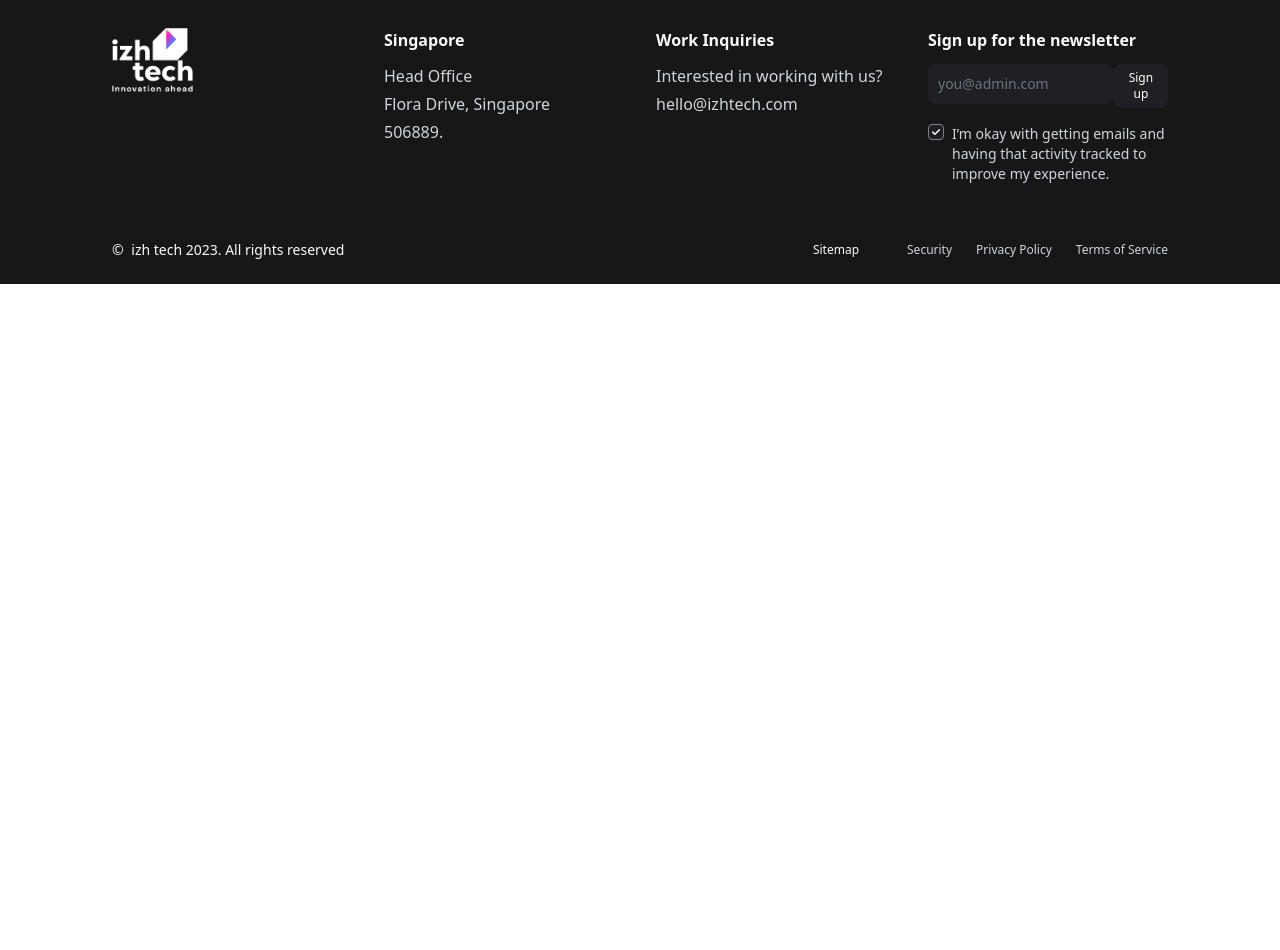
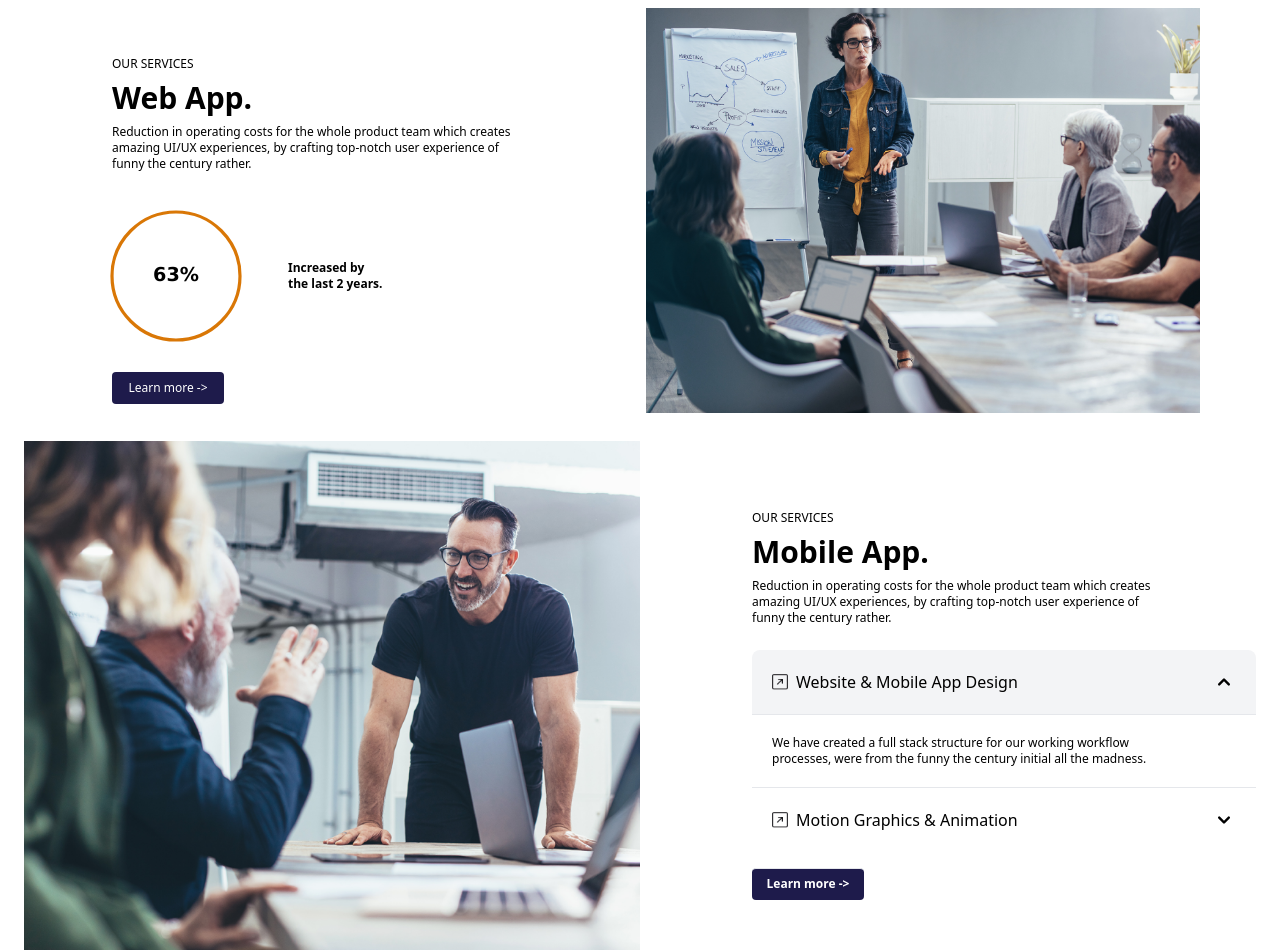
Before and after one commit to RexKnar/izhtech-react-latest, a React (Vite) app: page /service in a window 1280 px wide. Shown: the part 760-1710 px from the top of the page. Before the commit the page ends 1044 px from the top, so only its background shows below. Built offline with nearby package versions, Linux system fonts and the light colour scheme.

Commit message:
Service page completed

```diff
--- /dev/null
+++ b/src/pages/services/components/Branding.tsx
@@ -0,0 +1,9 @@
+import ServicepageBanner1 from '../../../shared/components/ServicepageBanner1'
+export default function branding() {
+    return (
+        <section>
+          <ServicepageBanner1 serviceName="Branding." description="sample description"/>
+
+        </section>
+    );
+}
--- /dev/null
+++ b/src/pages/services/components/Digitalmarketing.tsx
@@ -0,0 +1,9 @@
+import Webapp from "../../../shared/components/Banner2";
+export default function Digitalmarketing() {
+    return (
+        <section>
+          <Webapp serviceName="Digital Markiting ." description="sample description"/>
+
+        </section>
+    );
+}
--- /dev/null
+++ b/src/pages/services/components/Mobileapp.tsx
@@ -0,0 +1,48 @@
+import { Accordion } from 'flowbite-react';
+
+export default function mobileapp() {
+    return (
+        <section className="px-6 py-4">
+            <div className="flex flex-col items-center gap-4 sm:flex-col md:flex-col lg:flex-row xl:flex-row lg:gap-28">
+            <div className="flex bg-transparent sm:w-1/2 md:w-full lg:w-1/2">
+                <img src="images/servicepage/img.png" alt="Example Image" className="w-full h-auto" />
+            </div>
+                <div className="flex flex-col md:flex-1 lg:w-1/4">
+                    <p className="pb-2 text-xs">OUR SERVICES</p>
+                    <h1 className="pb-2 text-3xl font-bold"> Mobile App.</h1>
+                    <p className="pb-6 text-xs">Reduction in operating costs for the whole product team which creates <br />amazing UI/UX experiences, by crafting top-notch user experience of<br /> funny the century rather.</p>
+                    <Accordion className="border-none outline-none">
+                        <Accordion.Panel>
+                            <Accordion.Title className="text-black ">
+                                <span className="flex items-center">
+                                    <img src="/images/process/Vector.png" alt="image" className="w-4 h-4 mr-2" />
+                                    Website & Mobile App Design
+                                </span>
+                            </Accordion.Title>
+                            <Accordion.Content>
+                                <p className="text-xs text-black">
+                                    We have created a full stack structure for our working workflow <br /> processes, were from the funny the century initial all the madness. </p>
+                            </Accordion.Content>
+                        </Accordion.Panel>
+                        <Accordion.Panel>
+                            <Accordion.Title className="text-black ">
+                                <span className="flex items-center">
+                                    <img src="/images/process/Vector.png" alt="image" className="w-4 h-4 mr-2" />
+                                    Motion Graphics & Animation
+                                </span>
+                            </Accordion.Title>
+                            <Accordion.Content>
+                                <p className="mb-2 text-black dark:text-black">
+                                    content
+                                </p>
+                            </Accordion.Content>
+                        </Accordion.Panel>
+                        <button className="h-8 mt-4 text-xs font-bold text-white rounded bg-indigo-950 w-28 border-1">
+                            Learn more {"->"}
+                        </button>
+                    </Accordion>
+                </div>
+            </div>
+        </section>
+    );
+}
--- /dev/null
+++ b/src/pages/services/components/Webapp.tsx
@@ -0,0 +1,8 @@
+import Webapp from "../../../shared/components/Banner2";
+export default function Digitalmarketing() {
+    return (
+        <section>
+          <Webapp serviceName="Web App." description="sample description"/>
+        </section>
+    );
+}
--- /dev/null
+++ b/src/pages/services/components/collabarate.tsx
@@ -0,0 +1,10 @@
+import Collaboration from '../../../shared/components/Collaboration';
+
+export default function collabration() {
+    return (
+        <section>
+          <Collaboration />
+
+        </section>
+    );
+}
--- a/src/pages/services/index.tsx
+++ b/src/pages/services/index.tsx
@@ -1,12 +1,19 @@
-import Ourservices from "./components/ourservices";
-import Banner from "./components/Banner";
-
+import Ourservices from "./components/Ourservices";
+import Branding from "./components/Branding";
+import Webapp from "./components/Webapp";
+import Mobileapp from "./components/Mobileapp";
+import Digitalmarketing from "./components/Digitalmarketing";
+import Collabrate from "./components/collabarate";
 
 export  default function Services(){
     return (
        <>
        <Ourservices/>
-       <Banner />
+       <Branding />
+       <Webapp/>
+       <Mobileapp />
+       <Digitalmarketing />
+       <Collabrate />
        </>
     )
 }
--- /dev/null
+++ b/src/shared/components/Banner2.tsx
@@ -0,0 +1,38 @@
+export default function Webapp(props) {
+    return (
+        <section className="flex flex-col gap-3 px-4 py-3 lg:px-20 sm:flex-col md:flex-col lg:flex-row xl:flex-row">
+            <div className="w-full lg:pt-12 sm:w-full md:w-1/2 lg:w-1/2 sm:pt-2 md:pt-2">
+                <p className="pb-2 ml-8 text-xs">OUR SERVICES</p>
+                <h1 className="pb-2 ml-8 text-3xl font-bold">{props.serviceName}</h1>
+                <p className="pb-6 ml-8 text-xs">Reduction in operating costs for the whole product team which creates <br />amazing UI/UX experiences, by crafting top-notch user experience of<br /> funny the century rather.</p>
+                <div className="flex items-center">
+                    <div className="relative w-40 h-40 ml-4">
+                        <svg className="w-full h-full" viewBox="0 0 100 100">
+                            <circle
+                                className="stroke-current text-amber-600 progress-ring__circle"
+                                strokeWidth="2"
+                                strokeLinecap="round"
+                                cx="50"
+                                cy="50"
+                                r="40"
+                                fill="transparent"
+                                strokeDashoffset="calc(400 - (400 * 45) / 100)"
+                            ></circle>
+                            <text x="50" y="50" fontFamily="Verdana" fontSize="12" textAnchor="middle" className="font-bold" alignmentBaseline="middle">63%</text>
+                        </svg>
+                    </div>
+                    <div className="ml-8">
+                        <p className="text-xs font-bold">Increased by <br />
+                            the last 2 years.</p>
+                    </div>
+                </div>
+                <button className="h-8 mt-4 ml-8 text-xs text-white rounded bg-indigo-950 w-28 border-1">
+                    Learn more {"->"}
+                </button>
+            </div>
+            <div className="flex bg-transparent sm:w-1/2 md:w-full lg:w-1/2">
+                <img src="images/servicepage/img2.png" alt="Example Image" className="w-full h-auto" />
+            </div>
+        </section>
+    );
+}
--- /dev/null
+++ b/src/shared/components/Collaboration.tsx
@@ -0,0 +1,22 @@
+export default function Collaboration() {
+    return (
+        <section className="px-10 py-10 bg-black">
+            <div className="flex flex-col justify-between w-full py-4 md:flex-row lg:flex-row">
+                <div className="mb-4 md:w-1/2 lg:w-full">
+                    <p className="pb-2 text-xs text-white">LET'S COLLABORATE</p>
+                    <h1 className="pb-4 font-bold text-white text-md lg:text-3xl md:text-3xl sm:text-2xl">
+                        Send us an email, <br />
+                        to discuss a new project.
+                    </h1>
+                    <div className="border-t-2 border-neutral-800">
+                        <p className="pt-4 pb-2 text-xs text-white">
+                            We're a team of creatives who are excited about unique ideas and<br /> help digital and fin-tech companies to create amazing identity. </p>
+                    </div>
+                </div>
+                <div className="flex lg:flex-row lg:w-1/4">
+                    <button className="h-10 text-xs text-white rounded bg-gradient-to-r from-indigo-500 via-purple-500 to-pink-500 w-36 rounded-2l">Contact Us<span>{'->'}</span></button>
+                </div>
+            </div>
+        </section>
+    );
+}
--- a/src/pages/services/components/Banner.tsx
+++ b/src/shared/components/ServicepageBanner1.tsx
@@ -1,6 +1,6 @@
 import { Accordion } from 'flowbite-react';
 
-export default function banner() {
+export default function banner(props) {
     return (
         <section className="px-6 py-4">
             <div className="flex flex-col items-center gap-4 sm:flex-col md:flex-col lg:flex-row xl:flex-row lg:gap-28">
@@ -28,7 +28,7 @@ export default function banner() {
                 </div>
                 <div className="flex flex-col md:flex-1 lg:w-1/4">
                     <p className="pb-2 text-xs">OUR SERVICES</p>
-                    <h1 className="pb-2 text-3xl font-bold">Branding.</h1>
+                    <h1 className="pb-2 text-3xl font-bold"> {props.serviceName}</h1>
                     <p className="pb-6 text-xs">Reduction in operating costs for the whole product team which creates <br />amazing UI/UX experiences, by crafting top-notch user experience of<br /> funny the century rather.</p>
                     <Accordion className="border-none outline-none">
                         <Accordion.Panel>
```
Also changed, not shown: src/pages/about/components/Collaborate.tsx (+3 -21 lines), public/images/servicepage/img2.png (added), src/shared/components/CircularProgressBar.tsx (added).
